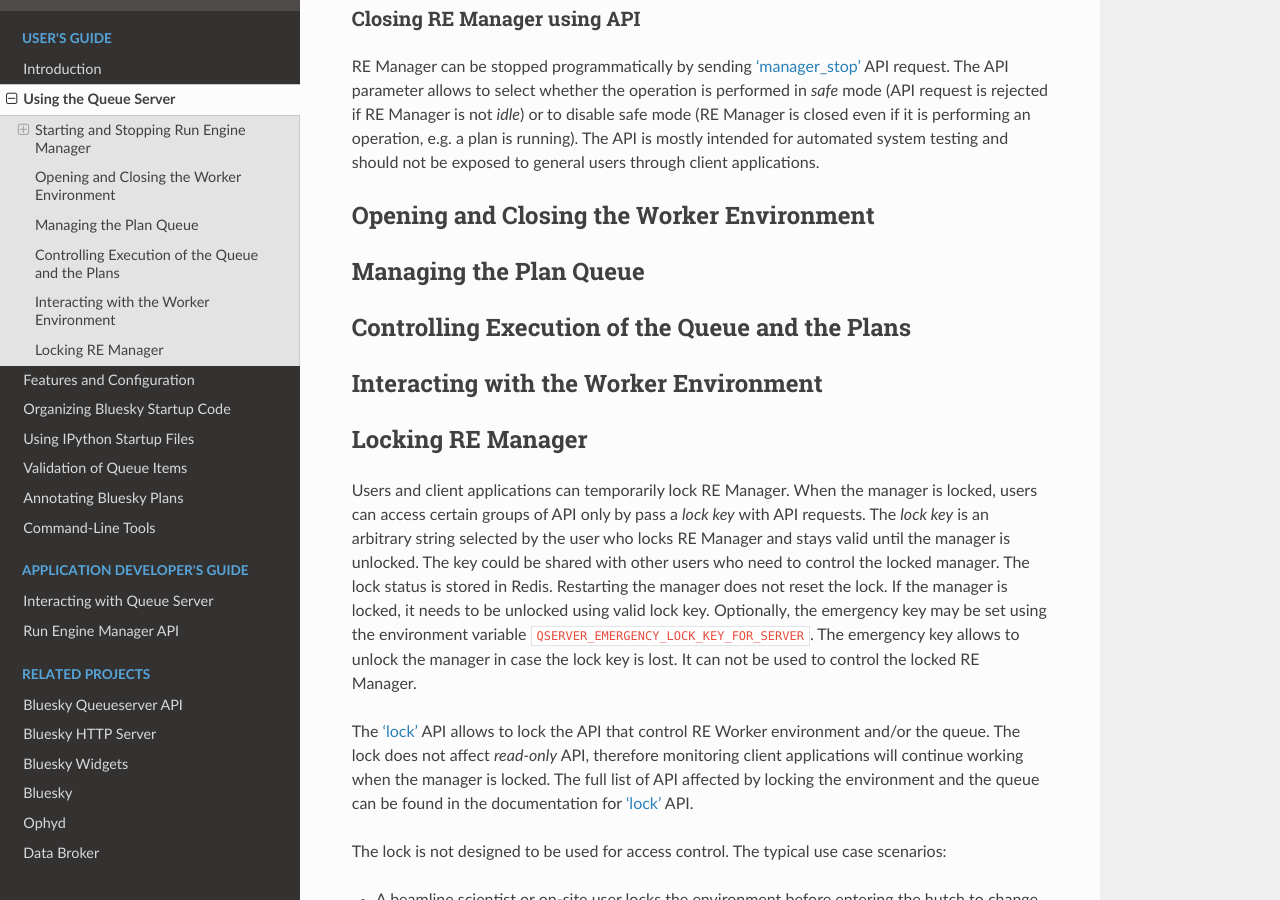
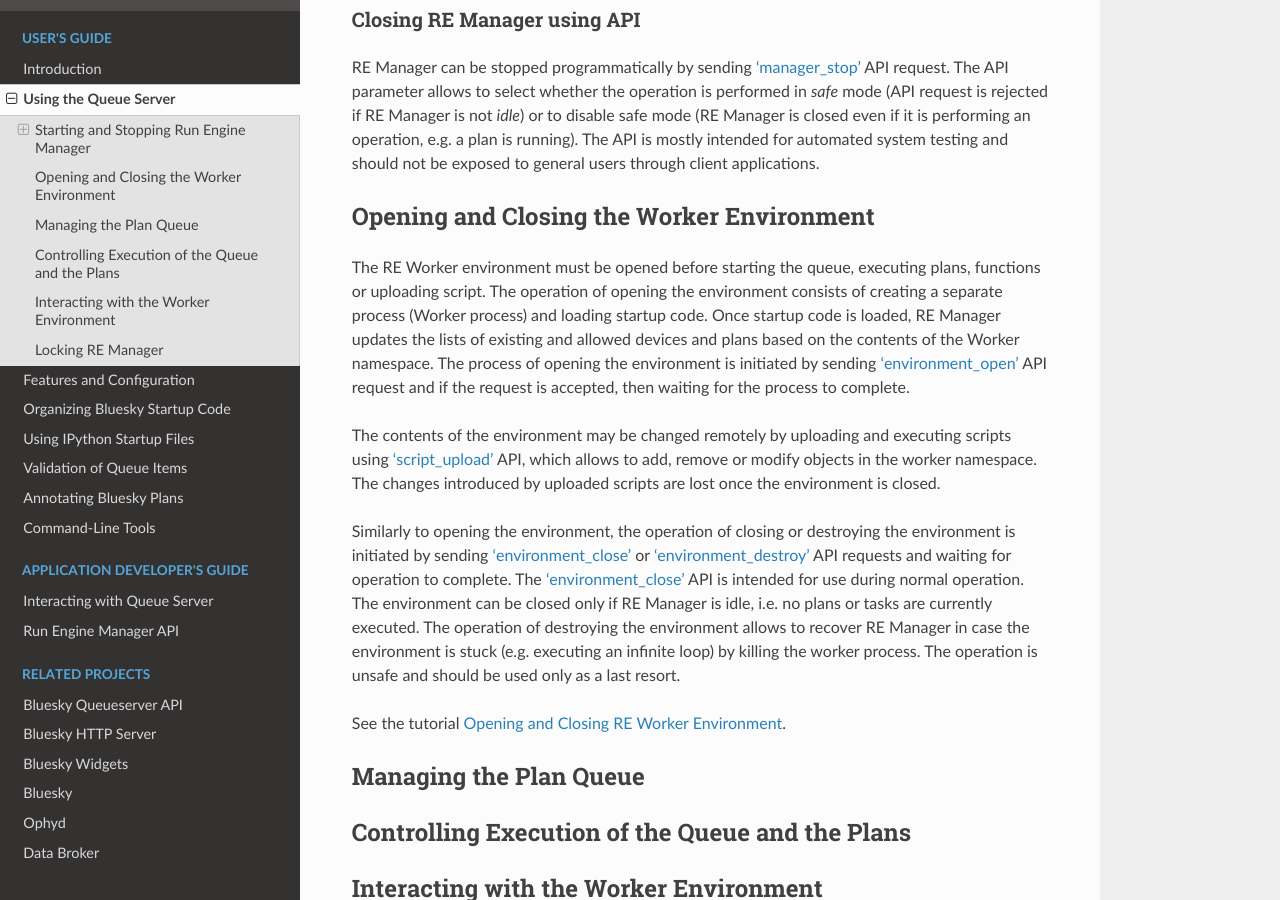
Before and after one commit to bluesky/bluesky-queueserver, a Sphinx documentation site: the page built from docs/source/workflow.rst, in a window 1280 px wide and 900 px high, scrolled down 2283 px. Built offline with Sphinx 7.4.7 and the Read the Docs theme 2.0.0, drawn with Linux system fonts in a browser that asks for light colours; some of the changed text lies outside the part shown.

Commit message:
DOC: opening and closing the worker environment

```diff
--- a/docs/source/tutorial.rst
+++ b/docs/source/tutorial.rst
@@ -1214,7 +1214,7 @@
   Similarly to functions, scripts could be executed as foreground tasks (default, executed
   in main thread) or background tasks (executed in background thread). It is responsibility
   of software or workflow developer to ensure thread safety. Though executing foreground
-  tasks is thread safe, users should be mindful about how the executed code affects the state
+  tasks is thread safe, users should consider how the executed code affects the state
   of the worker environment and the manager. For example, a script that executes a plan
   can be successfully run as a foreground task, bypassing all mechanisms for queue management,
   but it is not advised to do so.
--- a/docs/source/workflow.rst
+++ b/docs/source/workflow.rst
@@ -47,9 +47,9 @@
 Running RE Manager as a Service
 *******************************
 
-The following example demonstrates how to start RE Manager as a service from local user account.
-The manager is started in the most basic configuration. Change the configuration by setting
-by setting environment variables and additional parameters of ``start-re-manager`` as needed.
+The following example demonstrates how to start RE Manager as a user service, which does not
+require root access. The manager is started in the most basic configuration. Change the configuration
+by setting by setting environment variables and additional parameters of ``start-re-manager`` as needed.
 Setting up the service requires two files: service configuration file and the script that starts
 RE Manager. Replace ``<user-name>`` in file paths and the script files with the correct user name.
 It is also assumed that the Queue Server is installed in *bs-qserver* environment using *miniconda3*.
@@ -101,6 +101,25 @@
 
 Opening and Closing the Worker Environment
 ------------------------------------------
+
+The RE Worker environment must be opened before starting the queue, executing plans, functions or uploading script.
+The operation of opening the environment consists of creating a separate process (Worker process) and loading
+startup code. Once startup code is loaded, RE Manager updates the lists of existing and allowed devices and plans
+based on the contents of the Worker namespace. The process of opening the environment is initiated by sending
+:ref:`method_environment_open` API request and if the request is accepted, then waiting for the process to complete.
+
+The contents of the environment may be changed remotely by uploading and executing scripts using
+:ref:`method_script_upload` API, which allows to add, remove or modify objects in the worker namespace.
+The changes introduced by uploaded scripts are lost once the environment is closed.
+
+Similarly to opening the environment, the operation of closing or destroying the environment is initiated by sending
+:ref:`method_environment_close` or :ref:`method_environment_destroy` API requests and waiting for operation to
+complete. The :ref:`method_environment_close` API is intended for use during normal operation. The environment
+can be closed only if RE Manager is idle, i.e. no plans or tasks are currently executed. The operation of destroying
+the environment allows to recover RE Manager in case the environment is stuck (e.g. executing an infinite loop)
+by killing the worker process. The operation is unsafe and should be used only as a last resort.
+
+See the tutorial :ref:`tutorial_opening_closing_re_worker_environment`.
 
 Managing the Plan Queue
 -----------------------
```
